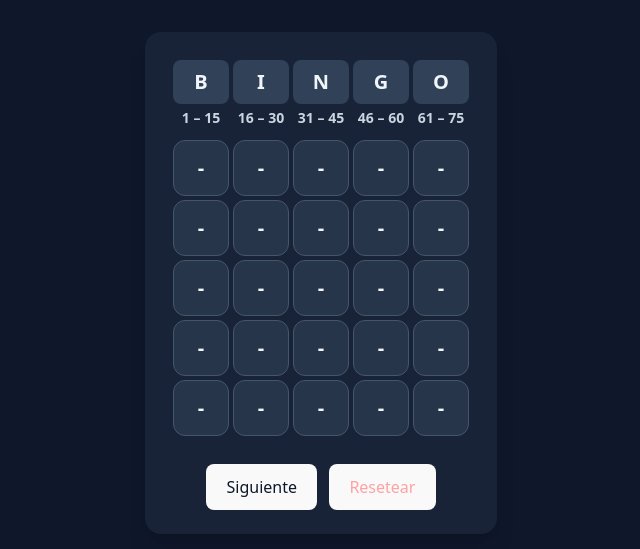
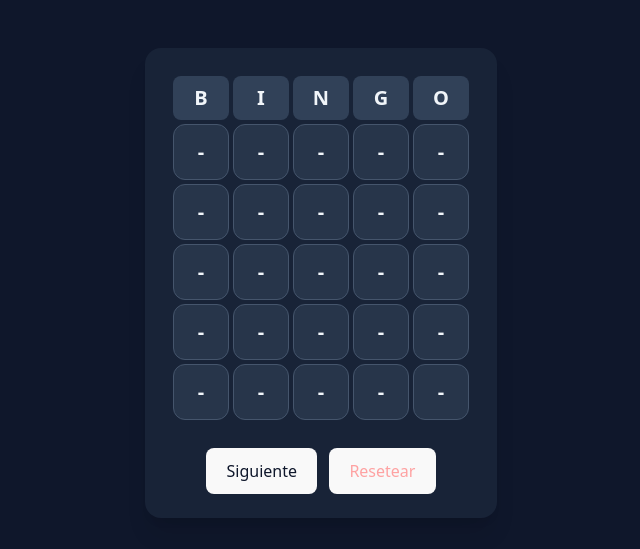
Before and after one commit to raulferreyra/bingo, a Vue app: page / in a window 1280 px wide. Shown: the part 149-698 px from the top of the page, without its empty margins (319-959 px from the left). Built offline with nearby package versions, Linux system fonts and the light colour scheme.

Commit message:
Remove content don't use

```diff
--- a/src/App.vue
+++ b/src/App.vue
@@ -12,23 +12,6 @@
                 <th class="py-2 px-2 sm:px-4 bg-slate-700 rounded-lg">N</th>
                 <th class="py-2 px-2 sm:px-4 bg-slate-700 rounded-lg">G</th>
                 <th class="py-2 px-2 sm:px-4 bg-slate-700 rounded-lg">O</th>
-              </tr>
-              <tr class="text-xs sm:text-sm text-slate-300">
-                <th class="pb-2">
-                  1 – 15
-                </th>
-                <th class="pb-2">
-                  16 – 30
-                </th>
-                <th class="pb-2">
-                  31 – 45
-                </th>
-                <th class="pb-2">
-                  46 – 60
-                </th>
-                <th class="pb-2">
-                  61 – 75
-                </th>
               </tr>
             </thead>
             <tbody>
```
